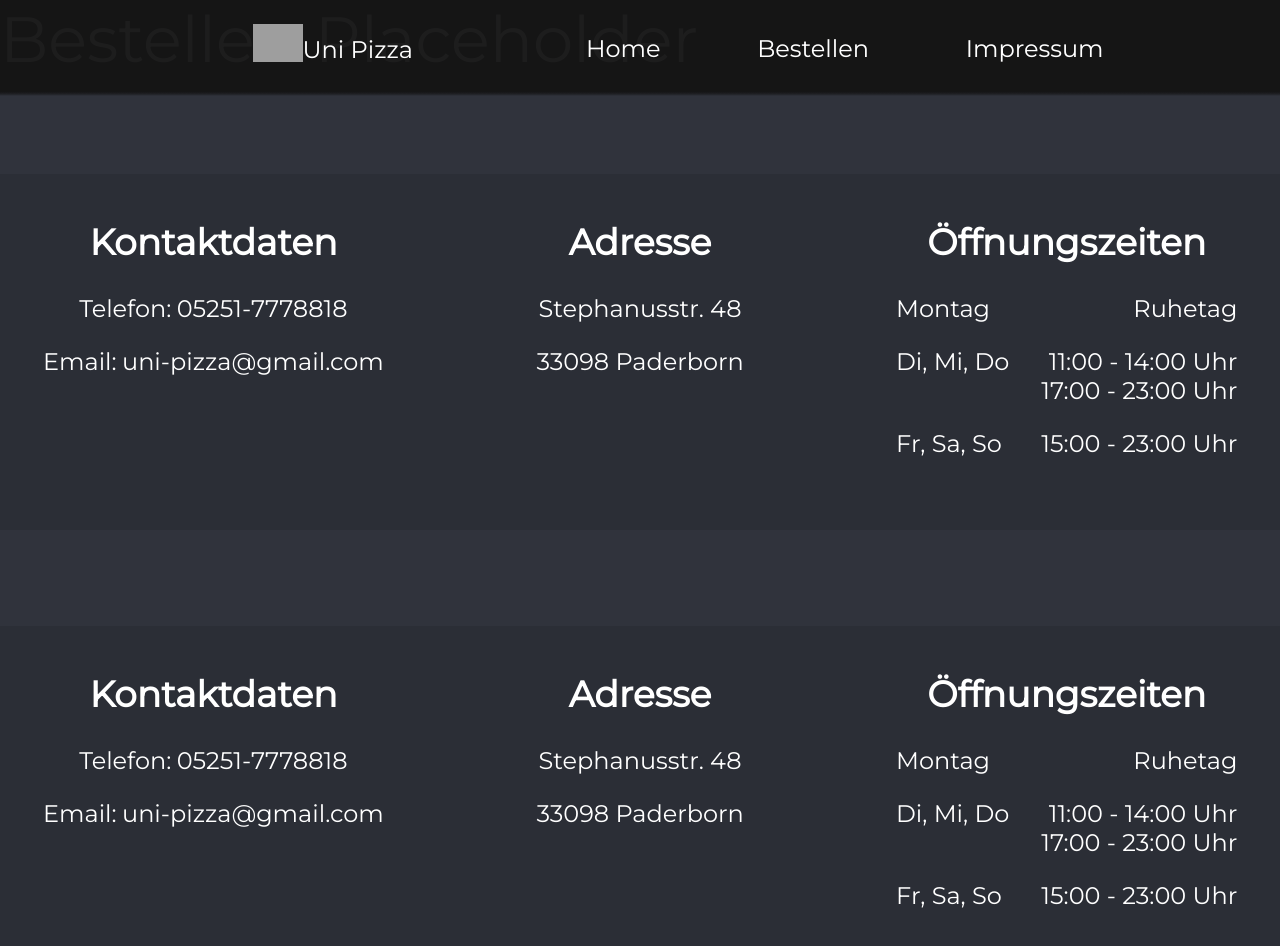
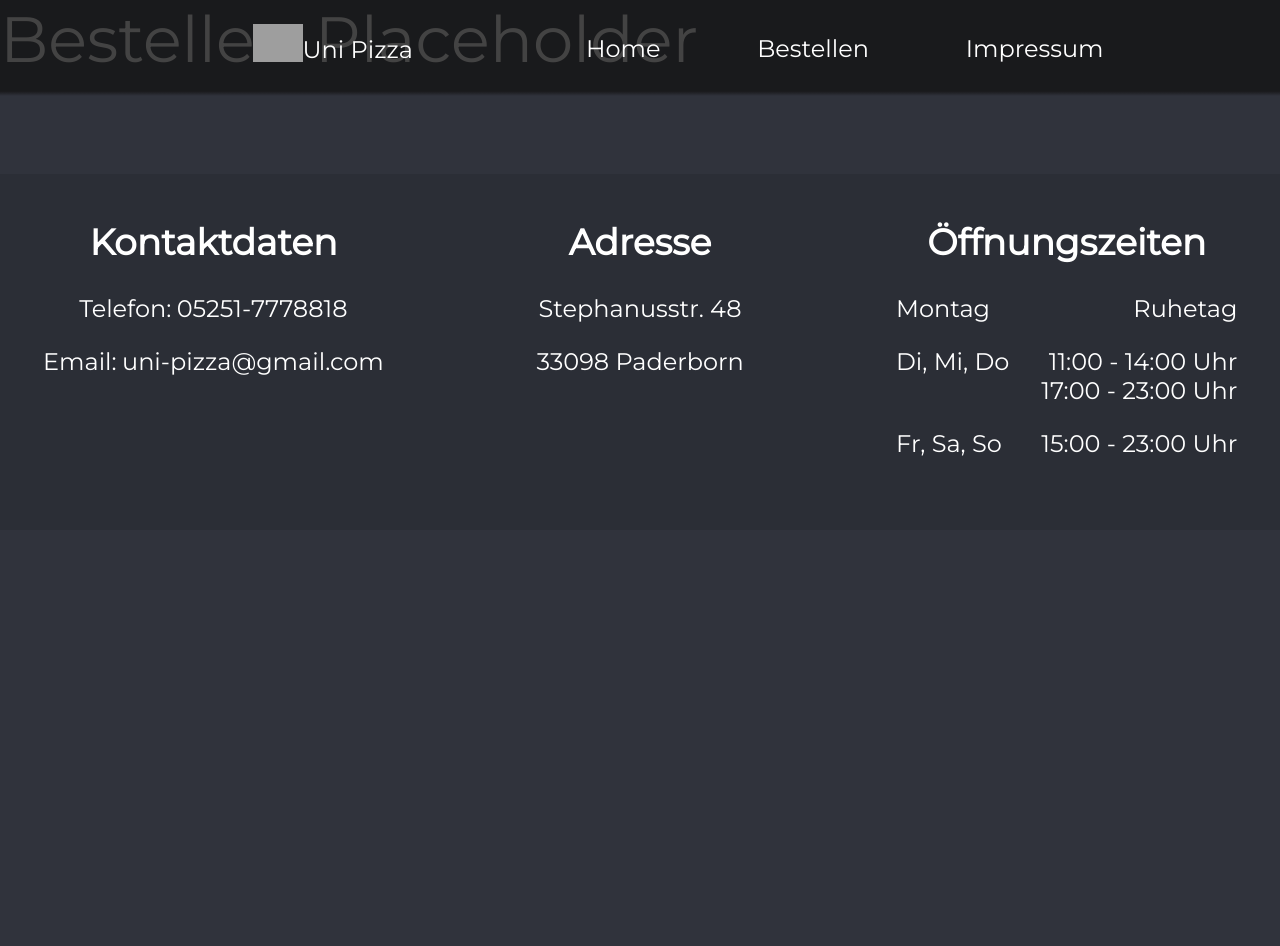
Before and after one commit to statist32/uni-pizza, a Gatsby site: page /bestellen in a window 1280 px wide. After the commit the page ends 800 px from the top, so only its background shows below. Built offline with nearby package versions, Linux system fonts and the light colour scheme; Gatsby itself is replaced by a stand-in of ours; grey boxes are pictures that could not be loaded.

Commit message:
removed one instance of layout

```diff
--- a/src/pages/bestellen.js
+++ b/src/pages/bestellen.js
@@ -5,10 +5,8 @@ import SEO from "../components/Seo"
 export default function Bestellen() {
   return (
     <Layout>
-      <Layout>
-        <SEO title="Bestellen" />
-        <div style={{ fontSize: "4rem" }}>Bestellen Placeholder</div>
-      </Layout>
+      <SEO title="Bestellen" />
+      <div style={{ fontSize: "4rem" }}>Bestellen Placeholder</div>
     </Layout>
   )
 }
```
